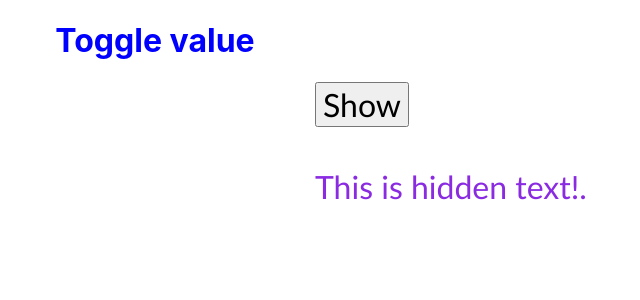
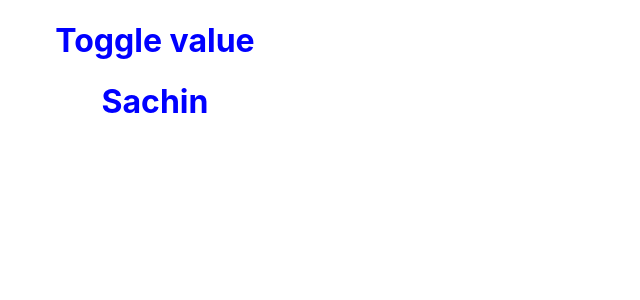
Before and after one commit to S1coder-18/ReactPractice, a React (Create React App) app in the folder tasks/: page / in a window 1280 px wide. Shown: the top 300 px of the page, without its empty margins (485-1125 px from the left). Built offline with nearby package versions, Linux system fonts and the light colour scheme.

Commit message:
Outside jsx

```diff
--- a/tasks/src/App.js
+++ b/tasks/src/App.js
@@ -6,6 +6,7 @@ import Counter2 from './components/counter2/Counter2';
 import Renderlist from './components/task2/Renderlist';
 import InputHandle from './components/task3/InputHandle';
 import Toggle from './components/task4/Toggle';
+import StatementExpression from './components/tasks5/StatementExpression';
 function App() {
   return (
     <div className="App">
@@ -15,7 +16,9 @@ function App() {
       {/* <Counter1 /> */}
       {/* <Counter2 /> */}
       {/* <InputHandle /> */}
-      <Toggle />
+      {/* <Toggle /> */}
+      <StatementExpression />
+
 
     </div>
   );
--- /dev/null
+++ b/tasks/src/components/tasks5/StatementExpression.js
@@ -0,0 +1,19 @@
+
+//Here , we are about js expression and statement and how we can write inside jsx.
+
+function StatementExpression(){
+
+    let name = "Sachin";
+
+    return(
+        <>
+        <h1>{name}</h1>
+        </>
+    )
+
+
+}
+
+export default StatementExpression;
+
+//1. When we declare variable outside then we can use this inside jsx.
```
